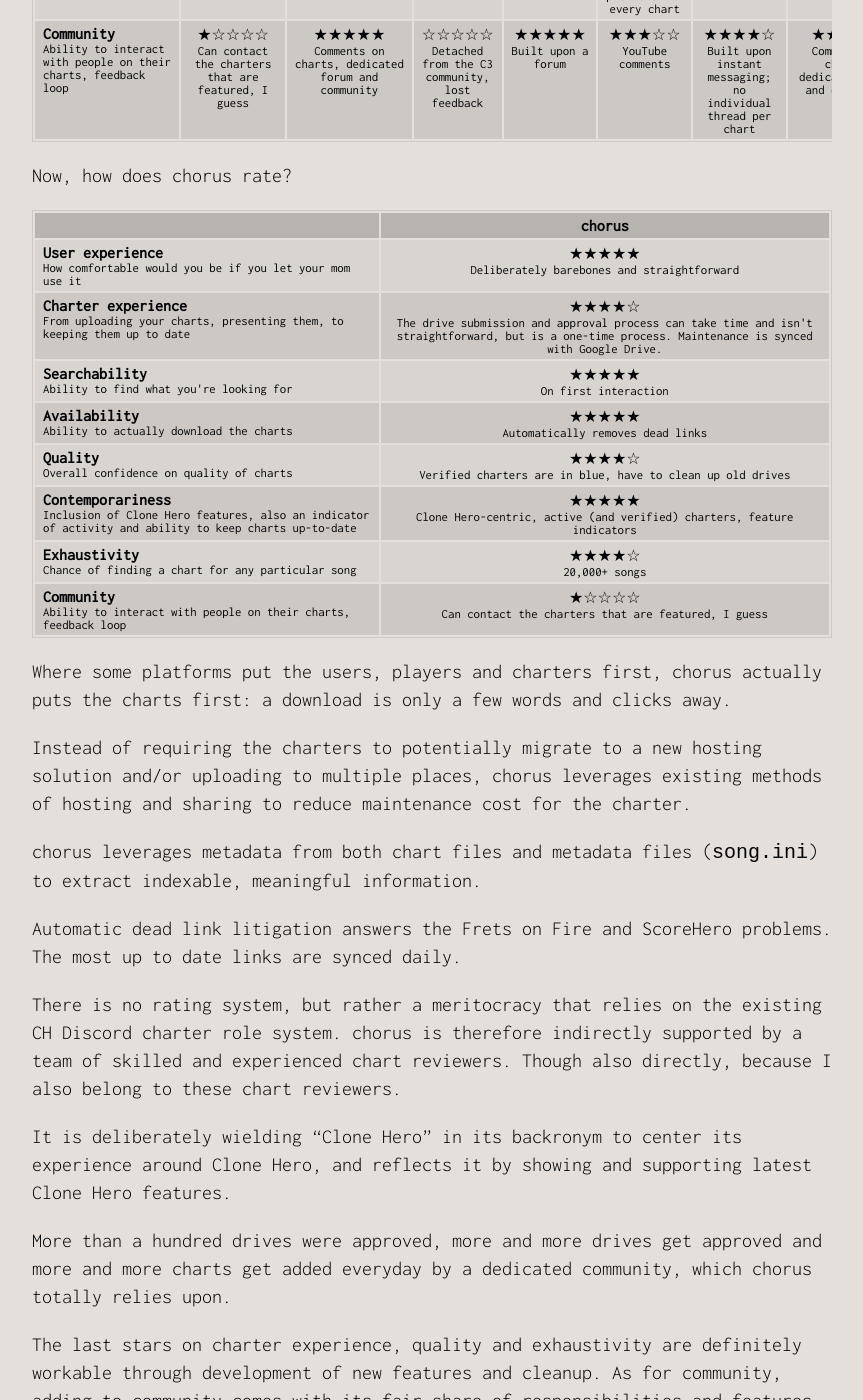
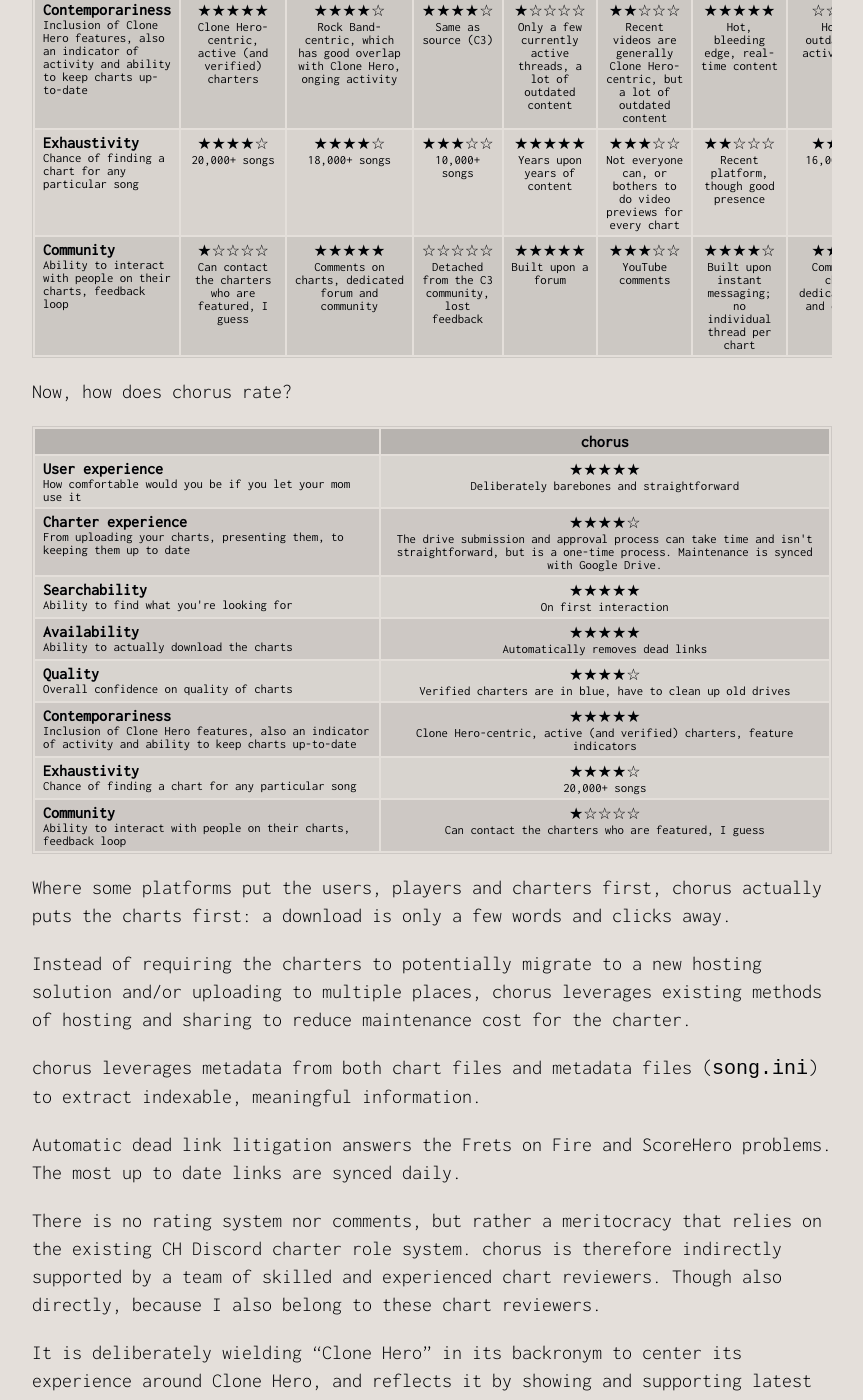
Before and after one commit to Paturages/fightthe.pw, a Jekyll site: the page built from _posts/2018-12-28-1-year-of-chorus.md, in a window 1280 px wide and 1400 px high, scrolled down 10312 px. Shown: the whole window, without its empty margins (208-1071 px from the left). Built offline with Jekyll 4.4.1, drawn with Linux system fonts in a browser that asks for light colours; some of the changed text lies outside the part shown.

Commit message:
Small corrections to chorus anniversary

```diff
--- a/_layouts/base.html
+++ b/_layouts/base.html
@@ -14,7 +14,9 @@
       <div class="title__drill">
         <div class="title__drill-line"></div>
         <div class="title__drill-container">
-          {% include drill.html %}
+          <a href="{{ '/' | relative_url }}">
+            {% include drill.html %}
+          </a>
         </div>
       </div>
       <h1>{{ site.title }}</h1>
--- a/_posts/2018-12-28-1-year-of-chorus.md
+++ b/_posts/2018-12-28-1-year-of-chorus.md
@@ -267,11 +269,11 @@ There might be other ways I forgot or slipped through my radar. But still, a com
     </td>
     <td>
       ★★★☆☆<br />
-      <small>Ratings, legacy is good; open platform</small>
+      <small>Legacy is good; open platform</small>
     </td>
     <td>
       ★★☆☆☆<br />
-      <small>Rating information is lost</small>
+      <small>Associated information from source, such as comments, is lost</small>
     </td>
     <td>
       ★☆☆☆☆<br />
@@ -365,7 +367,7 @@ There might be other ways I forgot or slipped through my radar. But still, a com
     </td>
     <td>
       ★☆☆☆☆<br />
-      <small>Can contact the charters that are featured, I guess</small>
+      <small>Can contact the charters who are featured, I guess</small>
     </td>
     <td>
       ★★★★★<br />
@@ -484,7 +486,7 @@ Now, how does chorus rate?
     </td>
     <td>
       ★☆☆☆☆<br />
-      <small>Can contact the charters that are featured, I guess</small>
+      <small>Can contact the charters who are featured, I guess</small>
     </td>
   </tr>
 </tbody>
@@ -499,7 +501,7 @@ chorus leverages metadata from both chart files and metadata files (`song.ini`)
 
 Automatic dead link litigation answers the Frets on Fire and ScoreHero problems. The most up to date links are synced daily.
 
-There is no rating system, but rather a meritocracy that relies on the existing CH Discord charter role system. chorus is therefore indirectly supported by a team of skilled and experienced chart reviewers. Though also directly, because I also belong to these chart reviewers.
+There is no rating system nor comments, but rather a meritocracy that relies on the existing CH Discord charter role system. chorus is therefore indirectly supported by a team of skilled and experienced chart reviewers. Though also directly, because I also belong to these chart reviewers.
 
 It is deliberately wielding "Clone Hero" in its backronym to center its experience around Clone Hero, and reflects it by showing and supporting latest Clone Hero features.
 
```
Also changed, not shown: other parts of _posts/2018-12-28-1-year-of-chorus.md (+3 -1 lines).
